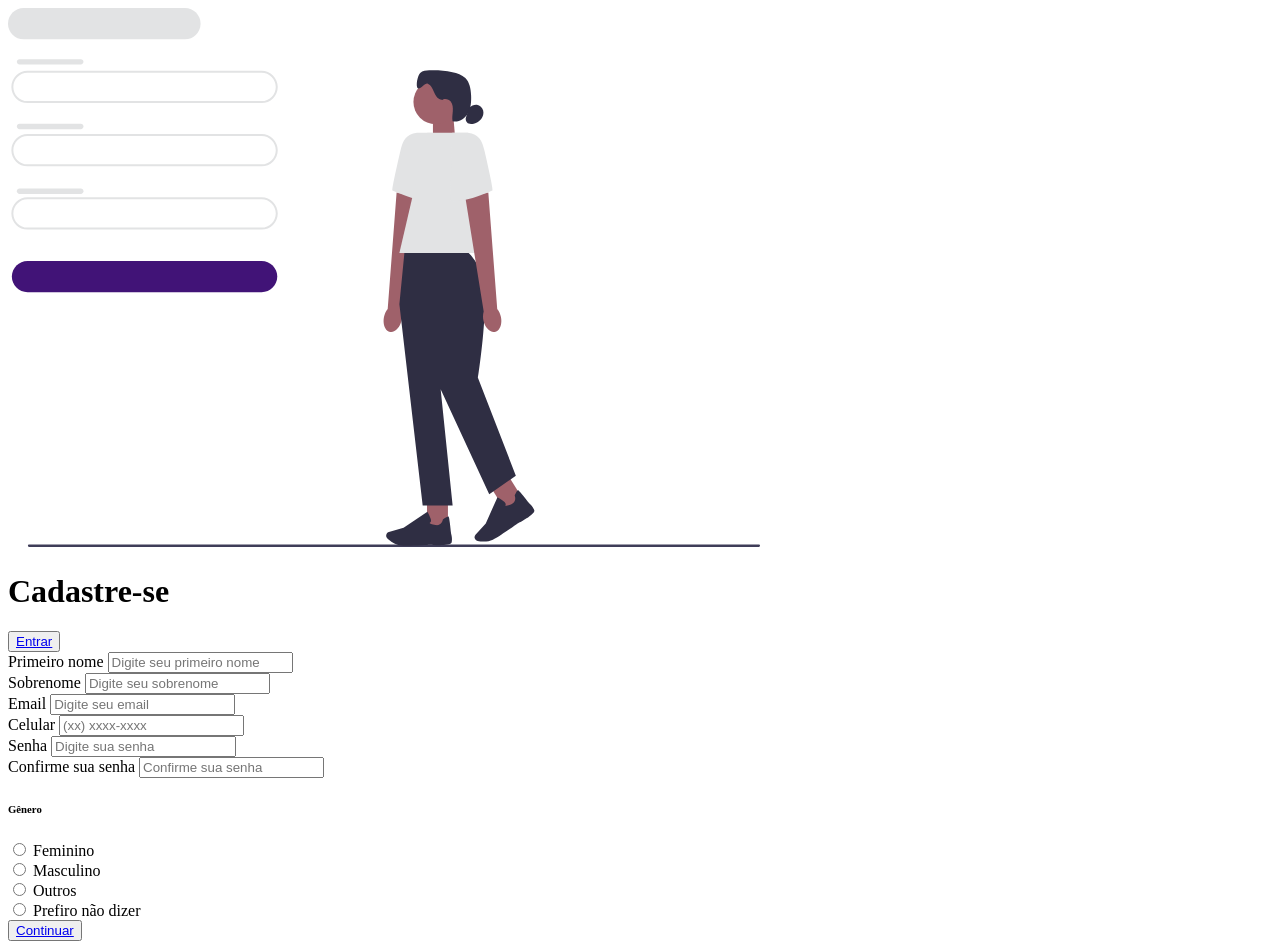
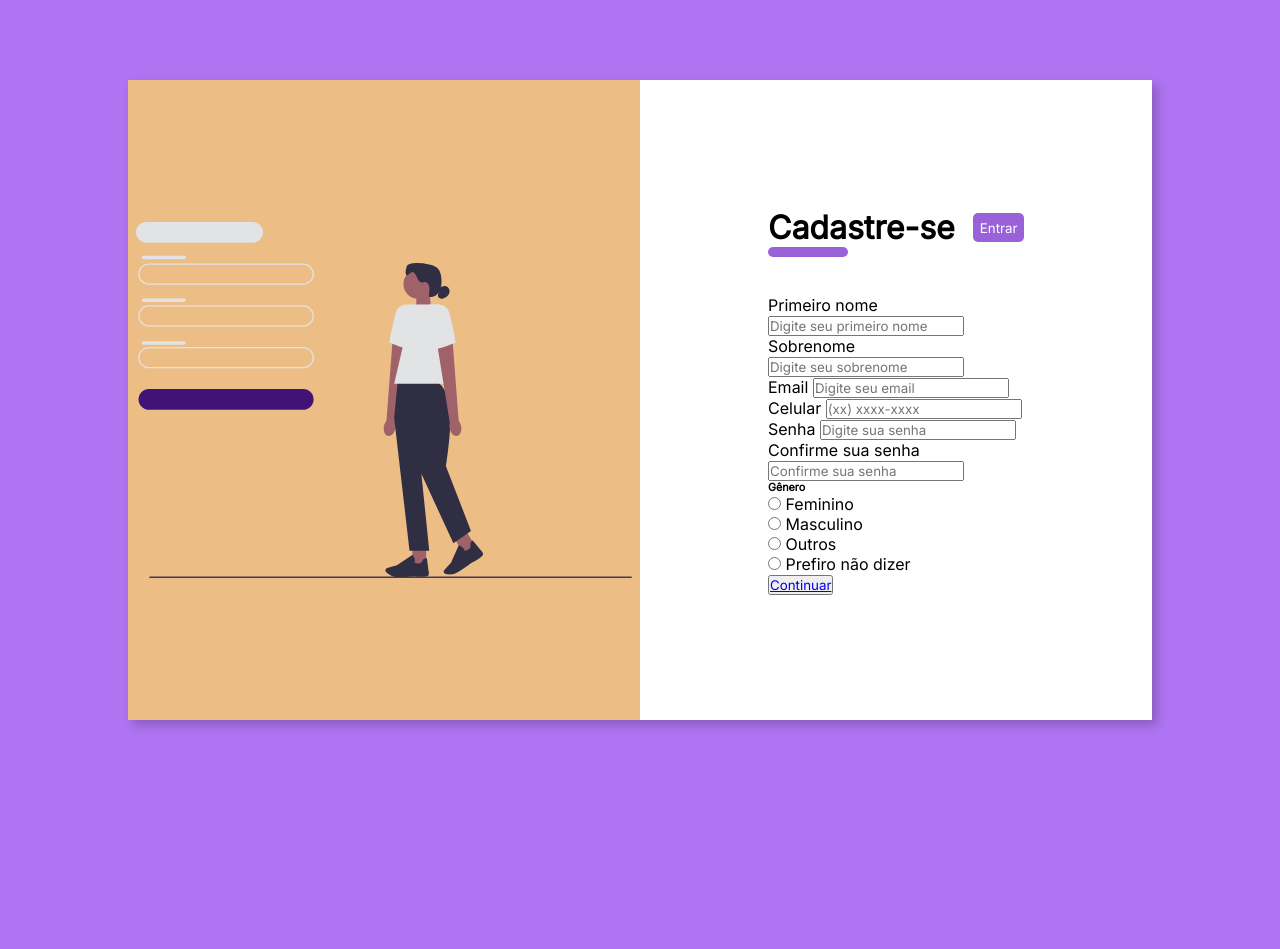
Before and after one commit to Diogoevangelist/Form_responsivo, a plain HTML site: page index.html in a window 1280 px wide. After the commit the page ends 800 px from the top, so only its background shows below. Drawn offline with Linux system fonts and the light colour scheme.

Commit message:
Estilizando o form

```diff
--- a/assets/style.css
+++ b/assets/style.css
@@ -1 +1,88 @@
 @import url('https://fonts.googleapis.com/css2?family=Inter:ital,opsz@0,14..32;1,14..32&display=swap');
+
+*{
+    margin: 0;
+    padding: 0;
+    box-sizing: border-box;
+    font-family: "Inter", sans-serif;
+}
+
+body {
+    width: 100%;
+    height: 100vh;
+    display: flex;
+    align-items: center;
+    justify-content: center;
+    background: #ae74f1;
+}
+
+.container {
+    width: 80%;
+    height: 80vh;
+    display: flex;
+    box-shadow: 5px 5px 10px rgba(0, 0, 0, .212);
+}
+
+.form-image {
+    width: 50%;
+    display: flex;
+    justify-content: center;
+    align-items: center;
+    background-color: #ffd269c8;
+    padding: 1rem;
+}
+
+.form-image img{
+    width: 31rem;
+}
+
+.form {
+    width: 50%;
+    display: flex;
+    justify-items: center;
+    align-items: center;
+    flex-direction: column;
+    background-color: #fff;
+    padding: 8rem;
+}
+
+.form-header {
+    margin-bottom: 3rem;
+    display: flex;
+    justify-content: space-between;
+}
+
+.login-button {
+    display: flex;
+    align-items: center;
+}
+
+.login-button button {
+    border: none;
+    background-color: #803bcfcc;
+    padding: 0.4rem;
+    border-radius: 5px;
+    cursor: pointer;
+}
+
+.login-button button:hover {
+    background-color: #ae74f1;
+}
+
+.login-button button a {
+    text-decoration: none;
+    font-weight: 500;
+    color: #fff;
+}
+
+.form-header h1::after {
+    content: '';
+    display: block;
+    width: 5rem;
+    height: 0.3em;
+    background-color: #803bcfcc;
+    margin: auto;
+    position: absolute;
+    border-radius: 10px;
+
+}
```
